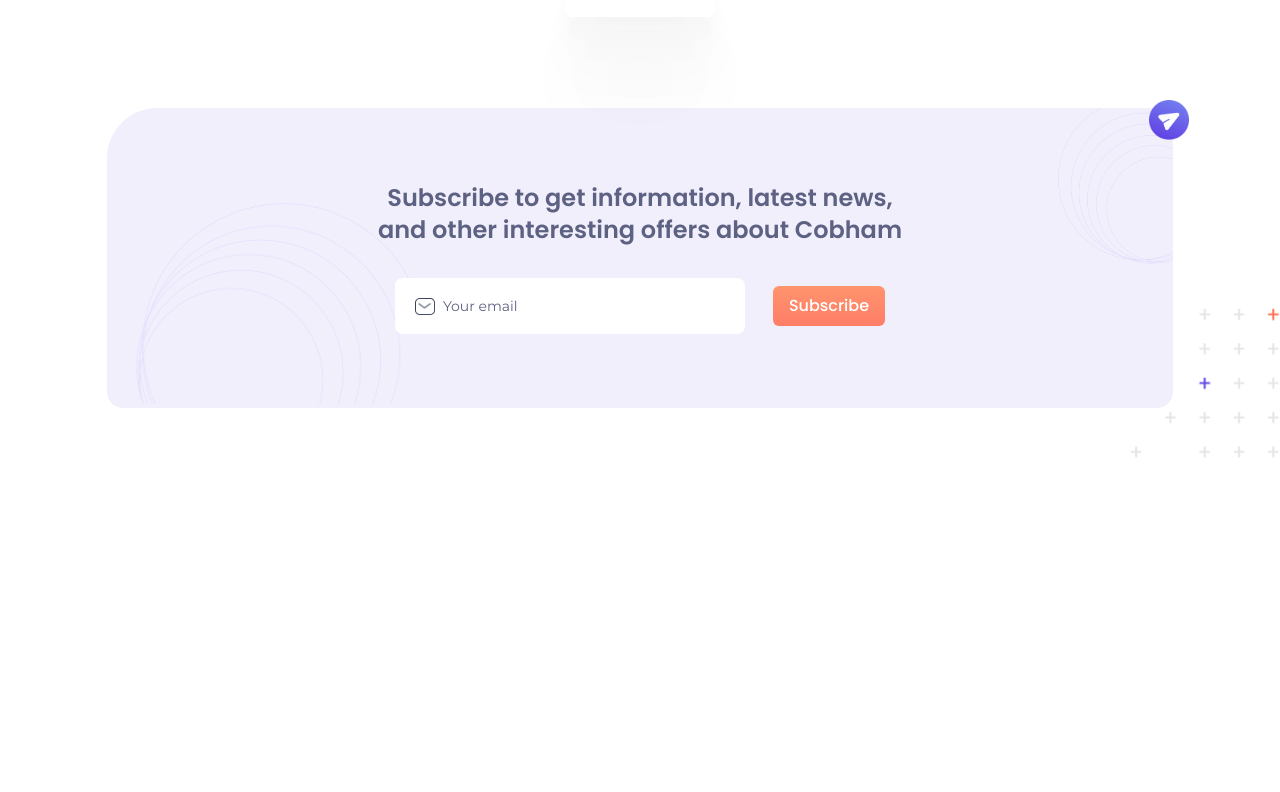
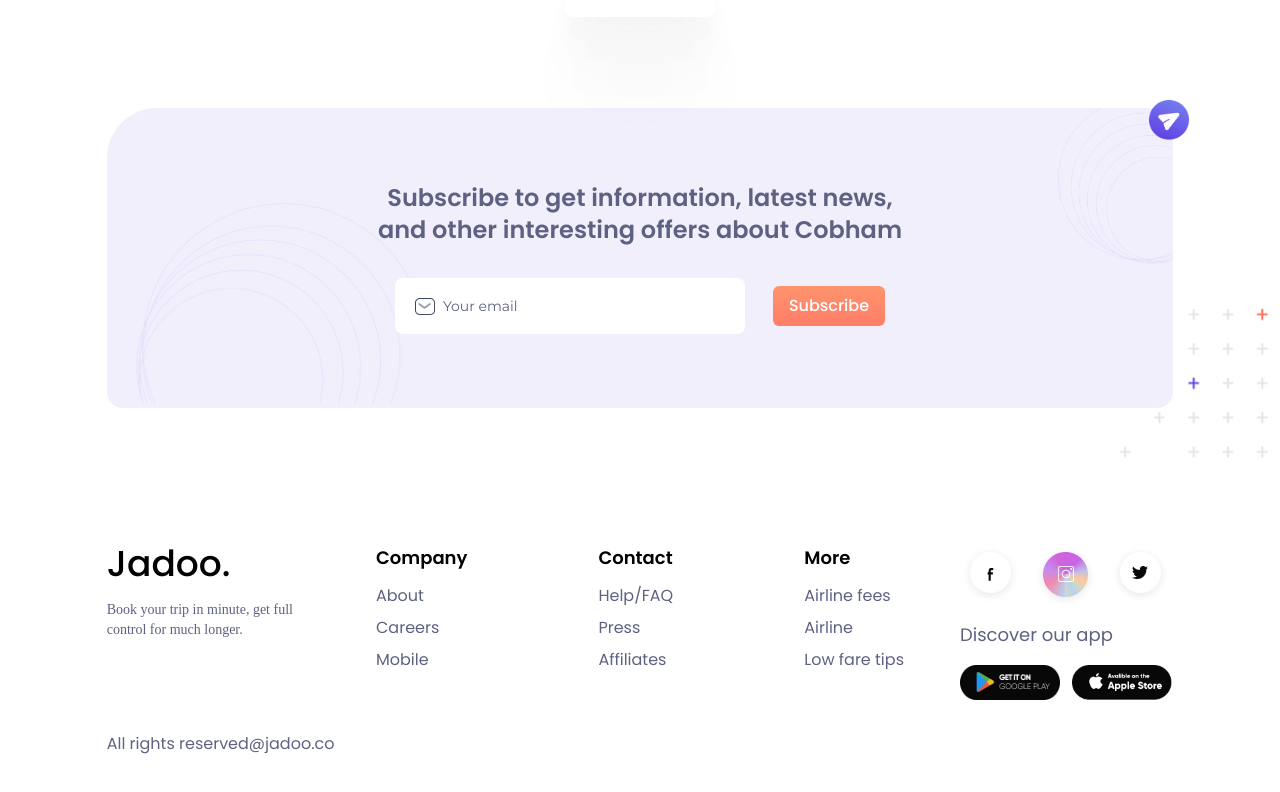
Before and after one commit to AyoTheInspired/jadoo, a React (Create React App) app: page / in a window 1280 px wide. Shown: the part 3307-4099 px from the top of the page. Before the commit the page ends 3771 px from the top, so only its background shows below. Built offline with nearby package versions, Linux system fonts and the light colour scheme; a web font is replaced by a local one.

Commit message:
Added footer & redux

```diff
--- a/package.json
+++ b/package.json
@@ -3,6 +3,7 @@
   "version": "0.1.0",
   "private": true,
   "dependencies": {
+    "@reduxjs/toolkit": "^1.9.1",
     "@testing-library/jest-dom": "^5.16.5",
     "@testing-library/react": "^13.4.0",
     "@testing-library/user-event": "^13.5.0",
@@ -14,6 +15,7 @@
     "react": "^18.2.0",
     "react-dom": "^18.2.0",
     "react-icons": "^4.7.1",
+    "react-redux": "^8.0.5",
     "react-scripts": "5.0.1",
     "typescript": "^4.9.4",
     "web-vitals": "^2.1.4"
--- a/src/App.tsx
+++ b/src/App.tsx
@@ -1,8 +1,14 @@
+import { Provider } from "react-redux";
 import "./App.css";
 import Homepage from "./pages/Homepage";
+import { store } from "./redux/store";
 
 function App() {
-	return <Homepage />;
+	return (
+		<Provider store={store}>
+			<Homepage />
+		</Provider>
+	);
 }
 
 export default App;
--- a/src/components/index.tsx
+++ b/src/components/index.tsx
@@ -5,3 +5,8 @@ export { default as TopDestinations } from "./landing/TopDestinations";
 export { default as NextTrip } from "./landing/NextTrip";
 export { default as Testimonials } from "./landing/Testimonials";
 export { default as SubscribeSection } from "./landing/SubscribeSection";
+export { default as Footer } from "./landing/Footer";
+export { default as CenterModal } from "./misc/CenterModal";
+
+// hooks
+export { default as useToolkit } from "../utils/hooks/useToolkit";
--- /dev/null
+++ b/src/components/landing/Footer.tsx
@@ -0,0 +1,90 @@
+type FooterLinkProps = {
+	title: string;
+	children: Array<string>;
+};
+
+const footerLinks: FooterLinkProps[] = [
+	{
+		title: "Company",
+		children: ["About", "Careers", "Mobile"],
+	},
+	{
+		title: "Contact",
+		children: ["Help/FAQ", "Press", "Affiliates"],
+	},
+	{
+		title: "More",
+		children: ["Airline fees", "Airline", "Low fare tips"],
+	},
+];
+
+const socialImages = [
+	"/assets/images/landing/fbk.png",
+	"/assets/images/landing/insta.png",
+	"/assets/images/landing/twt.png",
+];
+
+const Footer = () => {
+	return (
+		<footer className="centered py-10 md:py-16 lg:py-20">
+			<div className="flex items-start md:justify-between flex-wrap lg:flex-nowrap px-10 lg:px-0 space-y-10 lg:space-y-0">
+				<div className="w-full md:w-[20%]">
+					<p className="font-pop mb-4 med text-lg lg:text-4xl">Jadoo.</p>
+					<div className="med lt-txt text-sm">
+						Book your trip in minute, get full control for much longer.
+					</div>
+				</div>
+				<div className="w-full md:w-[30%] flex-1 md:px-8 lg:px-14">
+					<div className="flect justify-between">
+						{footerLinks.map(({ title, children }: FooterLinkProps) => (
+							<div className="" key={title}>
+								<p className="mb-3 font-pop font-bold lg:text-lg">{title}</p>
+
+								<ul className="flex flex-col">
+									{children.map((item: string) => (
+										<li className="font-pop lt-txt mb-2 curp hover:underline">
+											{item}
+										</li>
+									))}
+								</ul>
+							</div>
+						))}
+					</div>
+				</div>
+				<div className="w-full md:w-[20%]">
+					<div className="flex mb-3 space-x-3">
+						{socialImages.map((item: string, idx) => (
+							<div key={idx}>
+								<img src={item} alt="social-icon" />
+							</div>
+						))}
+					</div>
+
+					<div className="flex flex-col">
+						<p className="lt-txt lg:text-lg font-pop">Discover our app</p>
+						<div className="flex space-x-3 mt-4">
+							<img
+								src="/assets/images/landing/playstore-btn.png"
+								alt="store-btn"
+								width={100}
+								className="curp"
+							/>
+							<img
+								src="/assets/images/landing/appstore-btn.png"
+								alt="store-btn"
+								width={100}
+								className="curp"
+							/>
+						</div>
+					</div>
+				</div>
+			</div>
+
+			<div className="w-full my-8 px-10 lg:px-0 ">
+				<p className="mb-0 font-pop lt-txt">All rights reserved@jadoo.co</p>
+			</div>
+		</footer>
+	);
+};
+
+export default Footer;
--- a/src/components/landing/SubscribeSection.tsx
+++ b/src/components/landing/SubscribeSection.tsx
@@ -1,4 +1,4 @@
-import React from "react";
+import useToolkit from "../../utils/hooks/useToolkit";
 
 const partnerImages = [
 	"/assets/images/landing/axon.png",
@@ -9,13 +9,16 @@ const partnerImages = [
 ];
 
 const SubscribeSection = () => {
+	const { useAppSelector } = useToolkit();
+	const { text } = useAppSelector((state) => state.auth);
+
 	return (
-		<section className="centered pb-10 lg:pb-14">
+		<section className="centered pb-10 lg:pb-14 relative">
 			<img
 				src="/assets/images/landing/subscribe-decor.png"
 				alt="decor"
 				width={150}
-				className="hidden lg:block lg:absolute right-0 bottom-0"
+				className="hidden lg:block lg:absolute -right-24 bottom-0"
 			/>
 
 			<div className="my-8 lg:my-14 flexed space-x-5 md:space-x-0 space-y-5 lg:space-y-0 lg:justify-between flex-wrap">
@@ -59,7 +62,7 @@ const SubscribeSection = () => {
 					className="hidden lg:block lg:absolute top-0 right-0"
 				/>
 
-				<p className="mb-8 lt-txt lg:text-2xl smb lg:w-2/4 tcent font-pop">
+				<p className="mb-8 lt-txt lg:text-2xl smb lg:w-2/4 tcent font-pop px-7 lg:px-0">
 					Subscribe to get information, latest news, and other interesting
 					offers about Cobham
 				</p>
--- /dev/null
+++ b/src/components/misc/CenterModal.tsx
@@ -0,0 +1,54 @@
+import React from "react";
+import { useToolkit } from "../../components";
+
+type CenterModalProps = {
+	children: React.ReactNode;
+	title?: string | JSX.Element;
+	onClose?: () => void;
+	control: boolean;
+	isMobileMenu?: boolean;
+	darkBg?: boolean;
+};
+
+const CenterModal = ({
+	children,
+	title,
+	onClose,
+	control,
+	isMobileMenu,
+	darkBg,
+}: CenterModalProps) => {
+	return control ? (
+		<section
+			onClick={onClose}
+			style={{ zIndex: "900" }}
+			className={`fixed top-0 left-0 right-0 bottom-0 backdrop-blur-[2px] flexed min-w-full z-50 ${
+				darkBg ? "bg-[#00000066]" : "bg-[#B7B7B769] "
+			} ${
+				isMobileMenu ? "p-0 overflow-y-hidden" : "p-4 lg:p-0 overflow-y-scroll"
+			}`}>
+			{isMobileMenu ? (
+				<div
+					onClick={(e) => e.stopPropagation()}
+					className="bg-white h-full w-full rounded-sm shadow-md z-50 ">
+					<div className="px-6 py-3">{children}</div>
+				</div>
+			) : (
+				<div
+					onClick={(e) => e.stopPropagation()}
+					className="bg-white min-h-[220px] w-full md:w-[55%] lg:w-[30%] rounded-md shadow-md z-50">
+					<div className="p-6">
+						<div className="flex-btw mb-5">
+							{title && (
+								<p className="font-semibold mb-0 tracking-wider">{title}</p>
+							)}
+						</div>
+						{children}
+					</div>
+				</div>
+			)}
+		</section>
+	) : null;
+};
+
+export default CenterModal;
--- a/src/components/misc/JadooBtn.tsx
+++ /dev/null
@@ -1,11 +0,0 @@
-import React from "react";
-
-type Props = {
-	text: string;
-};
-
-const JadooBtn = (props: Props) => {
-	return <div>JadooBtn</div>;
-};
-
-export default JadooBtn;
--- a/src/pages/Homepage.tsx
+++ b/src/pages/Homepage.tsx
@@ -6,6 +6,7 @@ import {
 	Testimonials,
 	TopDestinations,
 	SubscribeSection,
+	Footer,
 } from "../components";
 
 const Homepage = () => {
@@ -18,6 +19,7 @@ const Homepage = () => {
 			<NextTrip />
 			<Testimonials />
 			<SubscribeSection />
+			<Footer />
 		</main>
 	);
 };
--- /dev/null
+++ b/src/redux/slices/authSlice.ts
@@ -0,0 +1,28 @@
+import { createSlice, PayloadAction } from "@reduxjs/toolkit";
+
+interface userState {
+	user: null | any;
+	text: string;
+}
+
+const initialState: userState = {
+	user: null,
+	text: "global",
+};
+
+const authSlice = createSlice({
+	name: "auth",
+	initialState,
+	reducers: {
+		setUser: (state, { payload }: PayloadAction<number>) => {
+			return {
+				...state,
+				user: payload,
+			};
+		},
+	},
+});
+
+export const { setUser } = authSlice.actions;
+
+export default authSlice.reducer;
--- /dev/null
+++ b/src/redux/store.ts
@@ -0,0 +1,14 @@
+import { combineReducers, configureStore } from "@reduxjs/toolkit";
+
+import authReducer from "./slices/authSlice";
+
+const rootReducer = combineReducers({
+	auth: authReducer,
+});
+
+export const store = configureStore({
+	reducer: rootReducer,
+});
+
+export type RootState = ReturnType<typeof store.getState>;
+export type AppDispatch = typeof store.dispatch;
--- /dev/null
+++ b/src/utils/hooks/useToolkit.ts
@@ -0,0 +1,13 @@
+import { TypedUseSelectorHook, useDispatch, useSelector } from "react-redux";
+import { AppDispatch, RootState } from "../../redux/store";
+
+const useToolkit = () => {
+	const useAppSelector: TypedUseSelectorHook<RootState> = useSelector;
+
+	const useAppDispatch: () => AppDispatch = useDispatch;
+	const dispatch = useAppDispatch();
+
+	return { dispatch, useAppSelector };
+};
+
+export default useToolkit;
```
Also changed, not shown: public/assets/images/landing/playstore-btn.png, 1 other file (tests, documents, lock files or other folders).
